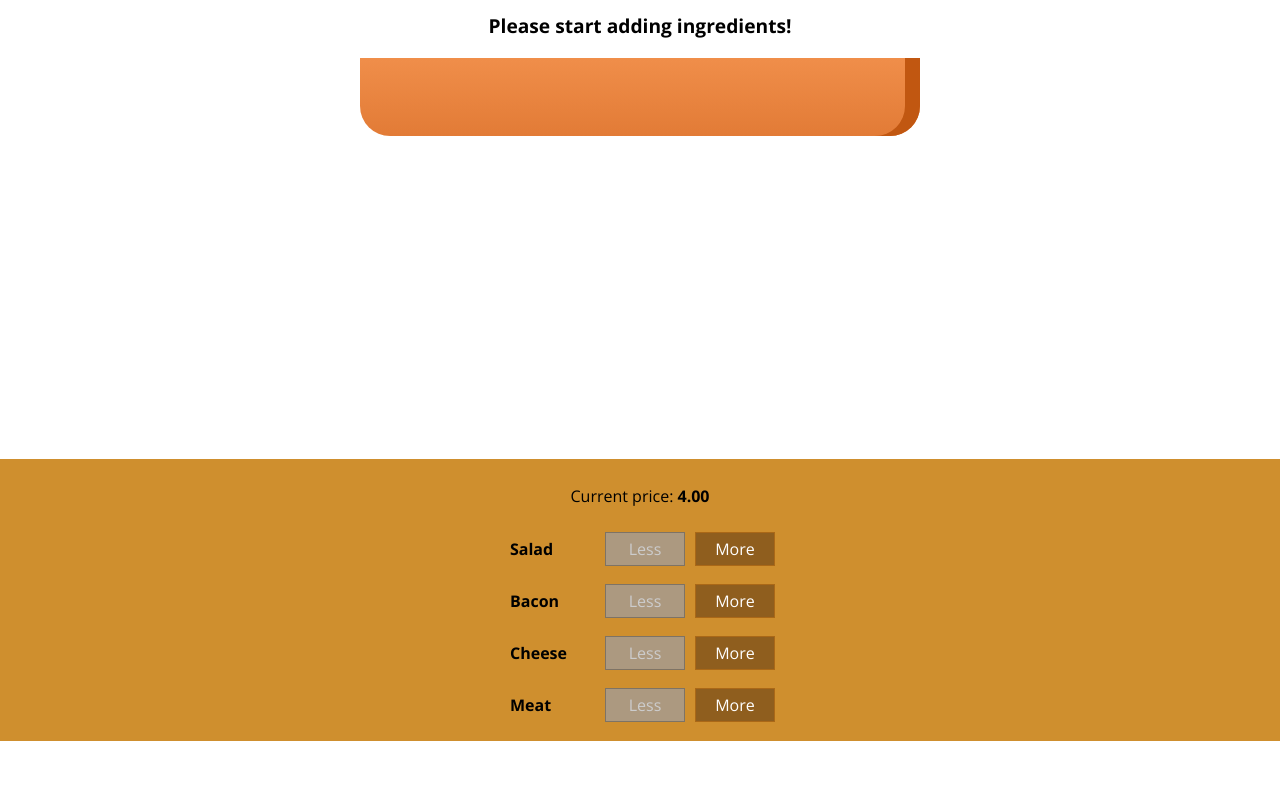
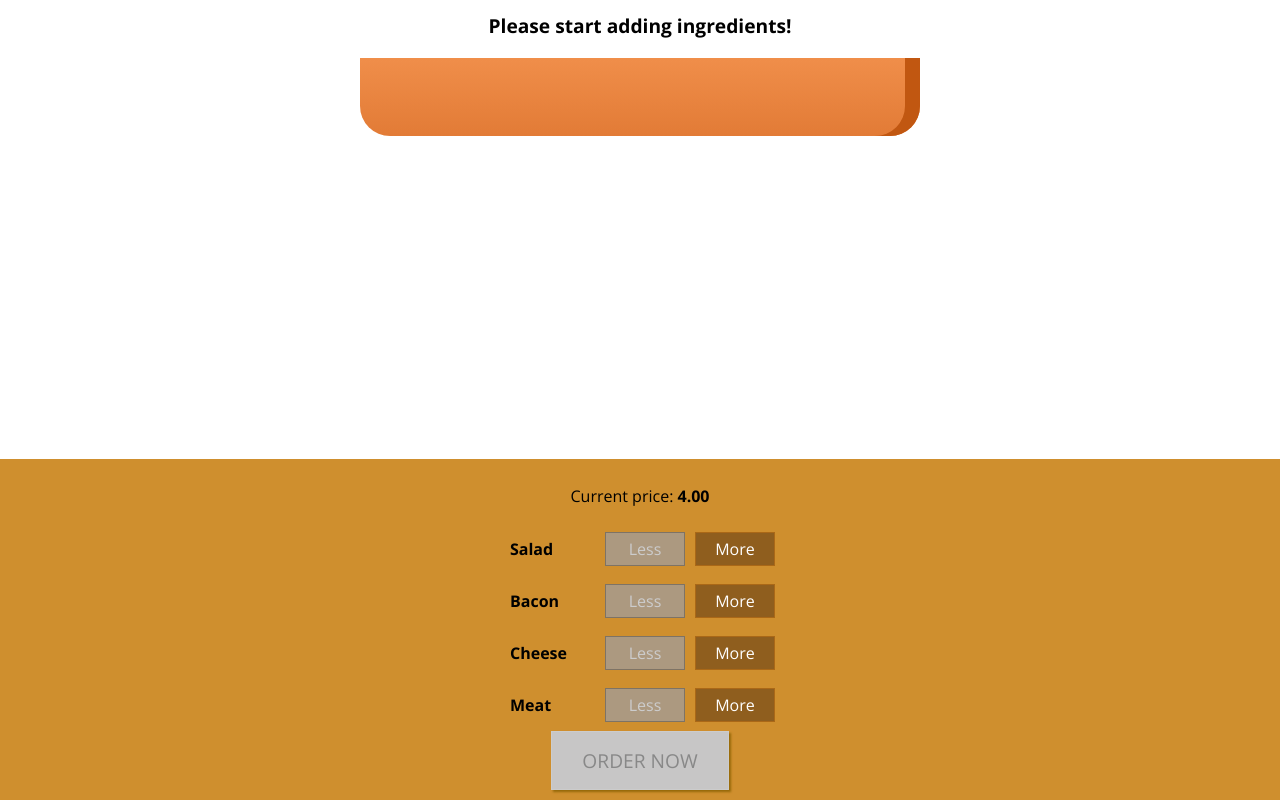
Before and after one commit to HoangNguyen-CA-old/burger-builder-app, a React (Create React App) app: page / in a window 1280 px wide. Shown: the part 179-979 px from the top of the page. Before the commit the page ends 920 px from the top, so only its background shows below. Built offline with nearby package versions, Linux system fonts and the light colour scheme.

Commit message:
added order button, modal and backdrop for purchasing burger

```diff
--- a/src/components/Burger/BuildControls/BuildControls.js
+++ b/src/components/Burger/BuildControls/BuildControls.js
@@ -19,13 +19,20 @@
 
       {controls.map((ctrl) => (
         <BuildControl
-          ley={ctrl.label}
+          key={ctrl.label}
           label={ctrl.label}
           added={() => props.ingredientAdded(ctrl.type)}
           removed={() => props.ingredientRemoved(ctrl.type)}
           disabled={props.disabled[ctrl.type]}
         />
       ))}
+      <button
+        className={styles.orderButton}
+        disabled={!props.purchasable}
+        onClick={props.ordered}
+      >
+        ORDER NOW
+      </button>
     </div>
   );
 };
--- a/src/components/Burger/BuildControls/BuildControls.module.css
+++ b/src/components/Burger/BuildControls/BuildControls.module.css
@@ -8,3 +8,45 @@
   margin: auto;
   padding: 10px 0;
 }
+
+.orderButton {
+  background-color: #dad735;
+  outline: none;
+  cursor: pointer;
+  border: 1px solid #966909;
+  color: #966909;
+  font-family: inherit;
+  font-size: 1.2em;
+  padding: 15px 30px;
+  box-shadow: 2px 2px 2px #966909;
+}
+
+.orderButton:hover,
+.orderButton:active {
+  background-color: #a0db41;
+  border: 1px solid #966909;
+  color: #966909;
+}
+
+.orderButton:disabled {
+  background-color: #c7c6c6;
+  cursor: not-allowed;
+  border: 1px solid #ccc;
+  color: #888888;
+}
+
+.orderButton:not(:disabled) {
+  animation: enable 0.3s linear;
+}
+
+@keyframes enable {
+  0% {
+    transform: scale(1);
+  }
+  60% {
+    transform: scale(1.1);
+  }
+  100% {
+    transform: scale(1);
+  }
+}
--- a/src/components/Burger/Burger.module.css
+++ b/src/components/Burger/Burger.module.css
@@ -2,7 +2,7 @@
   width: 100%;
   margin: auto;
   height: 250px;
-  overflow: scroll;
+  overflow: auto;
   text-align: center;
   font-weight: bold;
   font-size: 1.2rem;
--- /dev/null
+++ b/src/components/Burger/OrderSummary/OrderSummary.js
@@ -0,0 +1,22 @@
+import React from 'react';
+
+const OrderSummary = (props) => {
+  const ingredientSummary = Object.keys(props.ingredients).map((igKey) => {
+    return (
+      <li key={igKey}>
+        <span style={{ textTransform: 'capitalize' }}>{igKey}</span>:
+        {props.ingredients[igKey]}
+      </li>
+    );
+  });
+
+  return (
+    <>
+      <h3>Your Order</h3>
+      <p>A delicious burger with the following ingredients:</p>
+      <ul>{ingredientSummary}</ul>
+    </>
+  );
+};
+
+export default OrderSummary;
--- /dev/null
+++ b/src/components/UI/Backdrop.js/Backdrop.js
@@ -0,0 +1,13 @@
+import React from 'react';
+
+import styles from './backdrop.module.css';
+
+const Backdrop = (props) => {
+  return props.show ? (
+    <div className={styles.backdrop} onClick={props.clicked}></div>
+  ) : (
+    ''
+  );
+};
+
+export default Backdrop;
--- /dev/null
+++ b/src/components/UI/Backdrop.js/backdrop.module.css
@@ -0,0 +1,9 @@
+.backdrop {
+  width: 100%;
+  height: 100%;
+  position: fixed;
+  z-index: 100;
+  left: 0;
+  top: 0;
+  background-color: rgba(0, 0, 0, 0.4);
+}
--- /dev/null
+++ b/src/components/UI/Modal/Modal.js
@@ -0,0 +1,23 @@
+import React from 'react';
+import styles from './Modal.module.css';
+import Backdrop from '../Backdrop.js/Backdrop';
+
+const Modal = (props) => {
+  return (
+    <>
+      <Backdrop show={props.show} clicked={props.modalClosed}></Backdrop>
+
+      <div
+        className={styles.Modal}
+        style={{
+          transform: props.show ? 'translateY(0)' : 'translateY(-100vh)',
+          opacity: props.show ? '1' : '0',
+        }}
+      >
+        {props.children}
+      </div>
+    </>
+  );
+};
+
+export default Modal;
--- /dev/null
+++ b/src/components/UI/Modal/Modal.module.css
@@ -0,0 +1,20 @@
+.Modal {
+  position: fixed;
+  z-index: 500;
+  background-color: white;
+  width: 70%;
+  border: 1px solid #ccc;
+  box-shadow: 1px 1px 1px black;
+  padding: 16px;
+  left: 15%;
+  top: 30%;
+  box-sizing: border-box;
+  transition: all 0.3s ease-out;
+}
+
+@media (min-width: 600px) {
+  .Modal {
+    width: 500px;
+    left: calc(50% - 250px);
+  }
+}
--- a/src/containers/BurgerBuilder/BurgerBuilder.js
+++ b/src/containers/BurgerBuilder/BurgerBuilder.js
@@ -1,6 +1,8 @@
 import React, { Component } from 'react';
 import Burger from '../../components/Burger/Burger';
 import BuildControls from '../../components/Burger/BuildControls/BuildControls';
+import Modal from '../../components/UI/Modal/Modal';
+import OrderSummary from '../../components/Burger/OrderSummary/OrderSummary';
 
 const INGREDIENT_PRICES = {
   salad: 0.4,
@@ -12,6 +14,8 @@
   state = {
     ingredients: { salad: 0, bacon: 0, cheese: 0, meat: 0 },
     totalPrice: 4,
+    purchasable: false,
+    purchasing: false,
   };
 
   addIngredientHandler = (type) => {
@@ -26,6 +30,7 @@
     const oldPrice = this.state.totalPrice;
     const newPrice = oldPrice + priceAddition;
     this.setState({ totalPrice: newPrice, ingredients: updatedIngredients });
+    this.updatePurchaseState(updatedIngredients);
   };
 
   removeIngredientHandler = (type) => {
@@ -41,6 +46,23 @@
     const oldPrice = this.state.totalPrice;
     const newPrice = oldPrice - priceAddition;
     this.setState({ totalPrice: newPrice, ingredients: updatedIngredients });
+    this.updatePurchaseState(updatedIngredients);
+  };
+
+  updatePurchaseState = (ingredients) => {
+    const sum = Object.values(ingredients).reduce((prev, curr) => {
+      return prev + curr;
+    });
+
+    this.setState({ purchasable: sum > 0 });
+  };
+
+  purchaseHandler = () => {
+    this.setState({ purchasing: true });
+  };
+
+  purchaseCancelHandler = () => {
+    this.setState({ purchasing: false });
   };
 
   render() {
@@ -52,12 +74,20 @@
     }
     return (
       <>
+        <Modal
+          show={this.state.purchasing}
+          modalClosed={this.purchaseCancelHandler}
+        >
+          <OrderSummary ingredients={this.state.ingredients}></OrderSummary>
+        </Modal>
         <Burger ingredients={this.state.ingredients} />
         <BuildControls
           ingredientAdded={this.addIngredientHandler}
           ingredientRemoved={this.removeIngredientHandler}
           disabled={disabledInfo}
           price={this.state.totalPrice}
+          purchasable={this.state.purchasable}
+          ordered={this.purchaseHandler}
         />
       </>
     );
```
Also changed, not shown: 1 other file (tests, documents, lock files or other folders).
